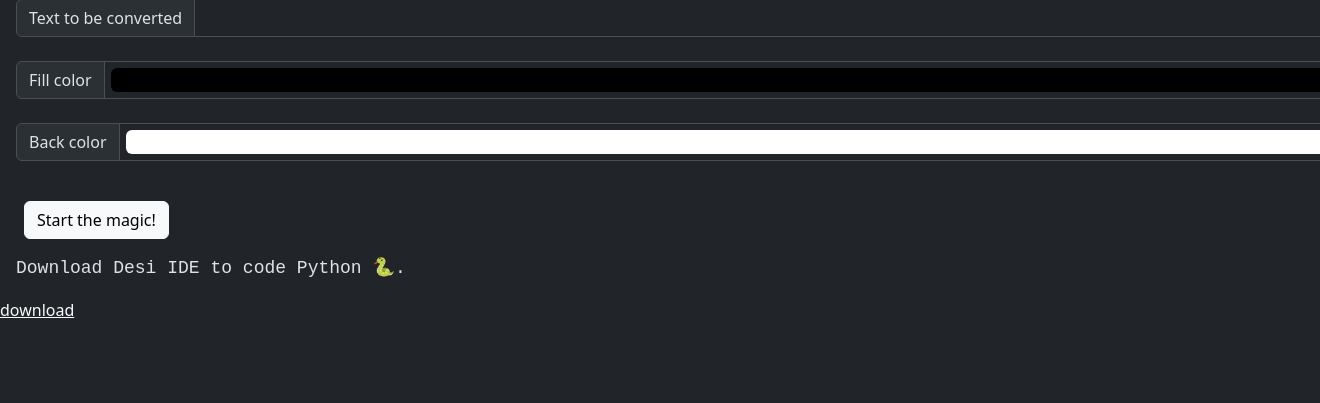
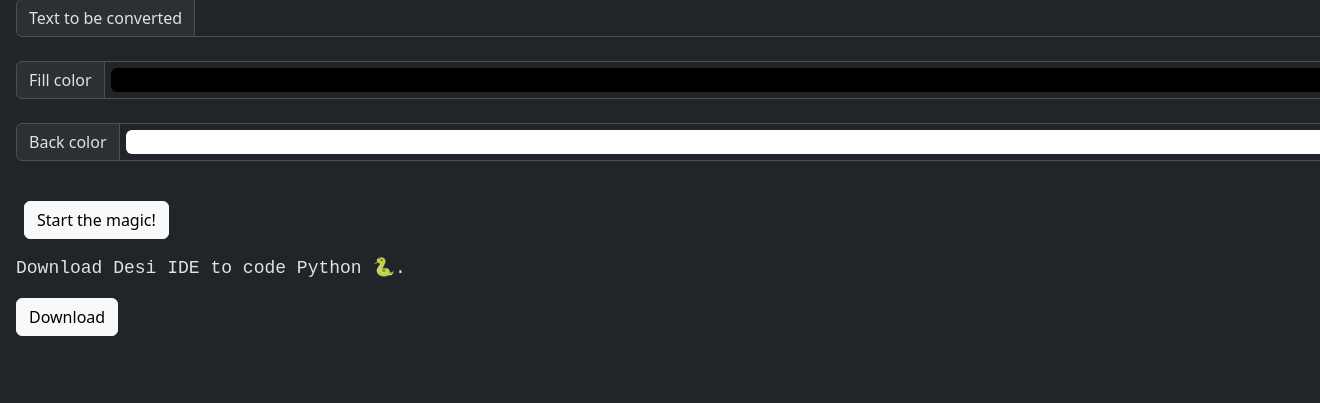
Before and after one commit to Parv-14/Qr_Code_Gen, a Flask app: page / in a window 1320 px wide; the page is wider, and only the part inside the window is pictured. Shown: the part 247-650 px from the top of that part. Run offline with Flask 3, Linux system fonts and the light colour scheme.

Commit message:
Update index.html

```diff
--- a/templates/index.html
+++ b/templates/index.html
@@ -35,7 +35,7 @@
     <button type="sumbit" class="btn btn-light ms-4" name="submit">Start the magic!</button>
     </form>
     <p class="ms-3" style="font-size: large; font-family: 'Courier New', Courier, monospace;">Download Desi IDE to code Python 🐍.</p>
-    <a href="https://drive.google.com/drive/folders/1sbQGZMMfZHp9W7pnVQiajNDxVAsd63X-?usp=drive_link" class="link-light">download</a>
+    <a href="https://drive.google.com/drive/folders/1sbQGZMMfZHp9W7pnVQiajNDxVAsd63X-?usp=drive_link"><button type="sumbit" class="btn btn-light ms-3" name="submit">Download</button></a>
 
     {% if qr_code_path %}
     <div class="mt-4" style="margin-left: 30%;">
```
